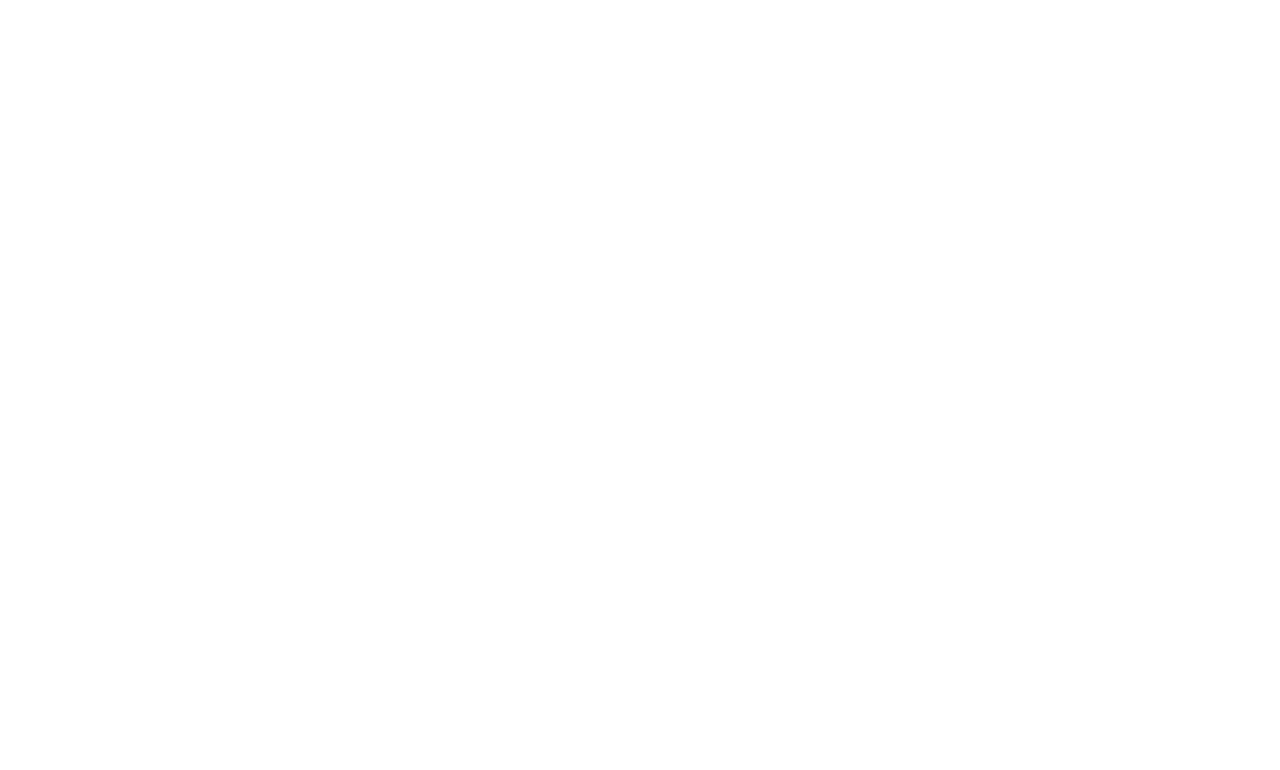
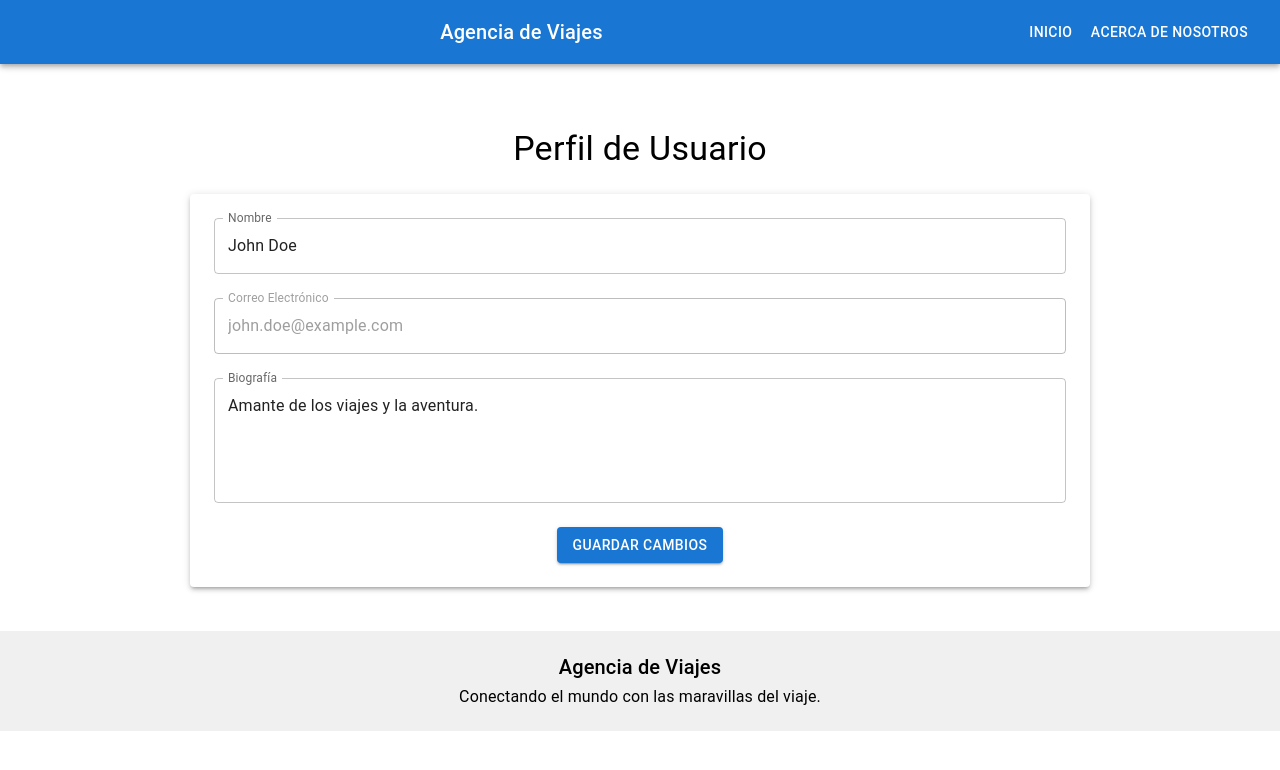
Before and after one commit to Rodas171315/Proyecto-B2B, a React (Create React App) app in the folder Agencia/frontend/agencia-de-viajes/: page /userprofile in a window 1280 px wide. Before the commit this address had no page. Shown: the top 770 px of the page. Built offline with nearby package versions, Linux system fonts and the light colour scheme.

Commit message:
Pagina de perfil

```diff
--- a/Agencia/frontend/agencia-de-viajes/src/App.js
+++ b/Agencia/frontend/agencia-de-viajes/src/App.js
@@ -5,6 +5,7 @@
 import Login from './Login';
 import Register from './Register';
 import AboutUs from './AboutUs';
+import UserProfile from './UserProfile';
 
 function App() {
   return (
@@ -15,6 +16,7 @@
           <Route path="/login" element={<Login />} />
           <Route path="/register" element={<Register />} />
           <Route path="/aboutus" element={<AboutUs />} />
+          <Route path="/userprofile" element={<UserProfile />} />
 
         </Routes>
       </div>
--- a/Agencia/frontend/agencia-de-viajes/src/HomePage.jsx
+++ b/Agencia/frontend/agencia-de-viajes/src/HomePage.jsx
@@ -29,6 +29,7 @@
                     <Button color="inherit" onClick={() => navigate('/login')}>Login</Button>
                     <Button color="inherit" onClick={() => navigate('/register')}>Registrarse</Button>
                     <Button color="inherit" onClick={() => navigate('/aboutus')}>Acerca de Nosotros</Button>
+                    <Button color="inherit" onClick={() => navigate('/userprofile')}>Perfil</Button>
                 </Toolbar>
             </AppBar>
 
--- a/Agencia/frontend/agencia-de-viajes/src/Register.jsx
+++ b/Agencia/frontend/agencia-de-viajes/src/Register.jsx
@@ -1,5 +1,5 @@
 import React, { useState } from 'react';
-import { Button, Container, TextField, Typography, Box } from '@mui/material';
+import { Container, Typography, Box, Paper, Grid, AppBar, Toolbar, Button, TextField } from '@mui/material';
 import { useNavigate } from 'react-router-dom';
 
 const Register = () => {
@@ -23,6 +23,17 @@
     };
 
     return (
+        <div>
+            <AppBar position="static">
+                <Toolbar>
+                    <Typography variant="h6" component="div" sx={{ flexGrow: 1 }}>
+                        Agencia de Viajes
+                    </Typography>
+                    <Button color="inherit" onClick={() => navigate('/homepage')}>Inicio</Button>
+                    <Button color="inherit" onClick={() => navigate('/aboutus')}>Acerca de Nosotros</Button>
+                    <Button color="inherit" onClick={() => navigate('/login')}>Login</Button>
+                </Toolbar>
+            </AppBar>
         <Container component="main" maxWidth="xs">
             <Box
                 sx={{
@@ -110,6 +121,13 @@
                 </Box>
             </Box>
         </Container>
+        <footer style={{ marginTop: '20px', padding: '20px', textAlign: 'center', backgroundColor: '#f0f0f0' }}>
+                <Typography variant="h6">Agencia de Viajes</Typography>
+                <Typography variant="subtitle1">
+                    Conectando el mundo con las maravillas del viaje.
+                </Typography>
+            </footer>
+        </div>
     );
 };
 
--- /dev/null
+++ b/Agencia/frontend/agencia-de-viajes/src/UserProfile.jsx
@@ -0,0 +1,81 @@
+import React, { useState } from 'react';
+import { AppBar, Toolbar, Typography, Button, Container, Box, TextField, Paper, Grid } from '@mui/material';
+import { useNavigate } from 'react-router-dom';
+
+const UserProfile = () => {
+    const navigate = useNavigate();
+
+
+    const [name, setName] = useState('John Doe');
+    const [email, setEmail] = useState('john.doe@example.com');
+    const [bio, setBio] = useState('Amante de los viajes y la aventura.');
+
+    const handleSave = () => {
+        // Lógica para guardar los cambios
+        alert('Perfil actualizado');
+    };
+
+    return (
+        <div>
+            <AppBar position="static">
+                <Toolbar>
+                    <Typography variant="h6" component="div" sx={{ flexGrow: 1 }}>
+                        Agencia de Viajes
+                    </Typography>
+                    <Button color="inherit" onClick={() => navigate('/')}>Inicio</Button>
+                    <Button color="inherit" onClick={() => navigate('/aboutus')}>Acerca de Nosotros</Button>
+                </Toolbar>
+            </AppBar>
+            <Container component="main" maxWidth="md">
+                <Box sx={{ mt: 8, mb: 2, display: 'flex', flexDirection: 'column', alignItems: 'center' }}>
+                    <Typography component="h1" variant="h4">
+                        Perfil de Usuario
+                    </Typography>
+                    <Paper elevation={3} sx={{ mt: 3, mb: 3, p: 3, width: '100%' }}>
+                        <Grid container spacing={3}>
+                            <Grid item xs={12}>
+                                <TextField
+                                    fullWidth
+                                    label="Nombre"
+                                    value={name}
+                                    onChange={(e) => setName(e.target.value)}
+                                />
+                            </Grid>
+                            <Grid item xs={12}>
+                                <TextField
+                                    fullWidth
+                                    label="Correo Electrónico"
+                                    value={email}
+                                    disabled
+                                />
+                            </Grid>
+                            <Grid item xs={12}>
+                                <TextField
+                                    fullWidth
+                                    label="Biografía"
+                                    multiline
+                                    rows={4}
+                                    value={bio}
+                                    onChange={(e) => setBio(e.target.value)}
+                                />
+                            </Grid>
+                            <Grid item xs={12}>
+                                <Button variant="contained" color="primary" onClick={handleSave}>
+                                    Guardar Cambios
+                                </Button>
+                            </Grid>
+                        </Grid>
+                    </Paper>
+                </Box>
+            </Container>
+            <footer style={{ marginTop: '20px', padding: '20px', textAlign: 'center', backgroundColor: '#f0f0f0' }}>
+                <Typography variant="h6">Agencia de Viajes</Typography>
+                <Typography variant="subtitle1">
+                    Conectando el mundo con las maravillas del viaje.
+                </Typography>
+            </footer>
+        </div>
+    );
+};
+
+export default UserProfile;
```
